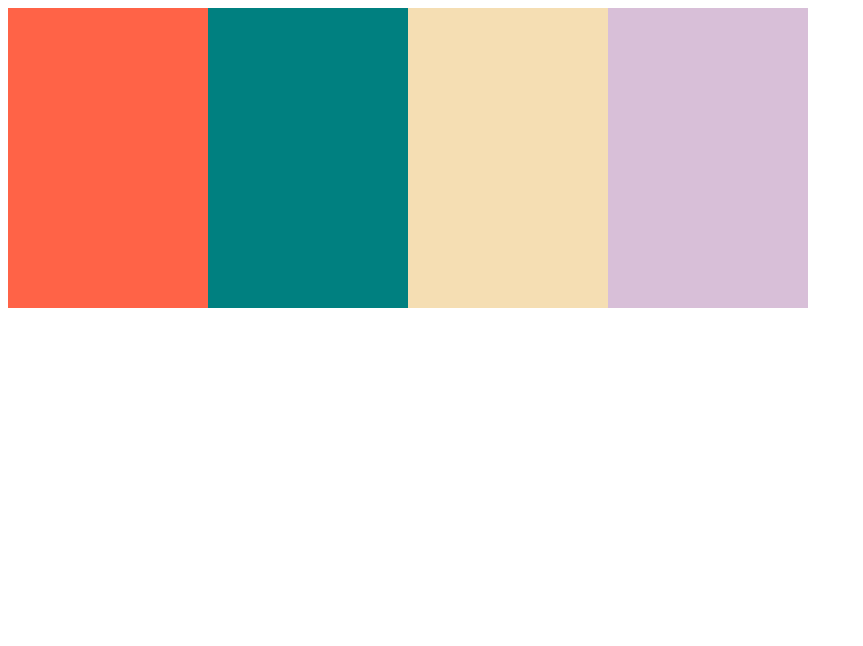
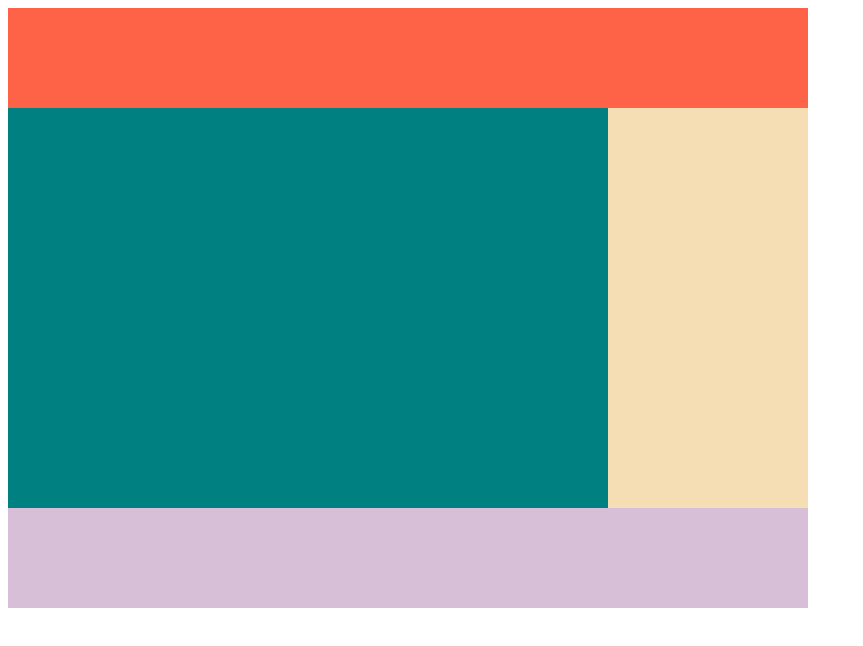
Before and after one commit to seonhop/css-master, a plain HTML site: page index.html in a window 1280 px wide. Shown: the top 646 px of the page, without its empty margins (0-863 px from the left). Drawn offline with Linux system fonts and the light colour scheme.

Commit message:
8. #2.3 Grid Template Areas done
grid-template-areas
grid-area
use "." to leave it blank

```diff
--- a/style.css
+++ b/style.css
@@ -1,21 +1,30 @@
 .grid {
     display: grid;
     grid-template-columns: repeat(4, 200px);
-    grid-template-rows: repeat(4, 300px);
+    grid-template-rows: 100px repeat(2, 200px) 100px;
+    grid-template-areas:
+        "header header header header"
+        "content content content nav"
+        "content content content nav"
+        "footer footer footer footer";
 }
 
 .header {
     background-color: tomato;
+    grid-area: header;
 }
 
 .content {
     background-color: teal;
+    grid-area: content;
 }
 
 .nav {
     background-color: wheat;
+    grid-area: nav;
 }
 
 .footer {
     background-color: thistle;
+    grid-area: footer;
 }
```
